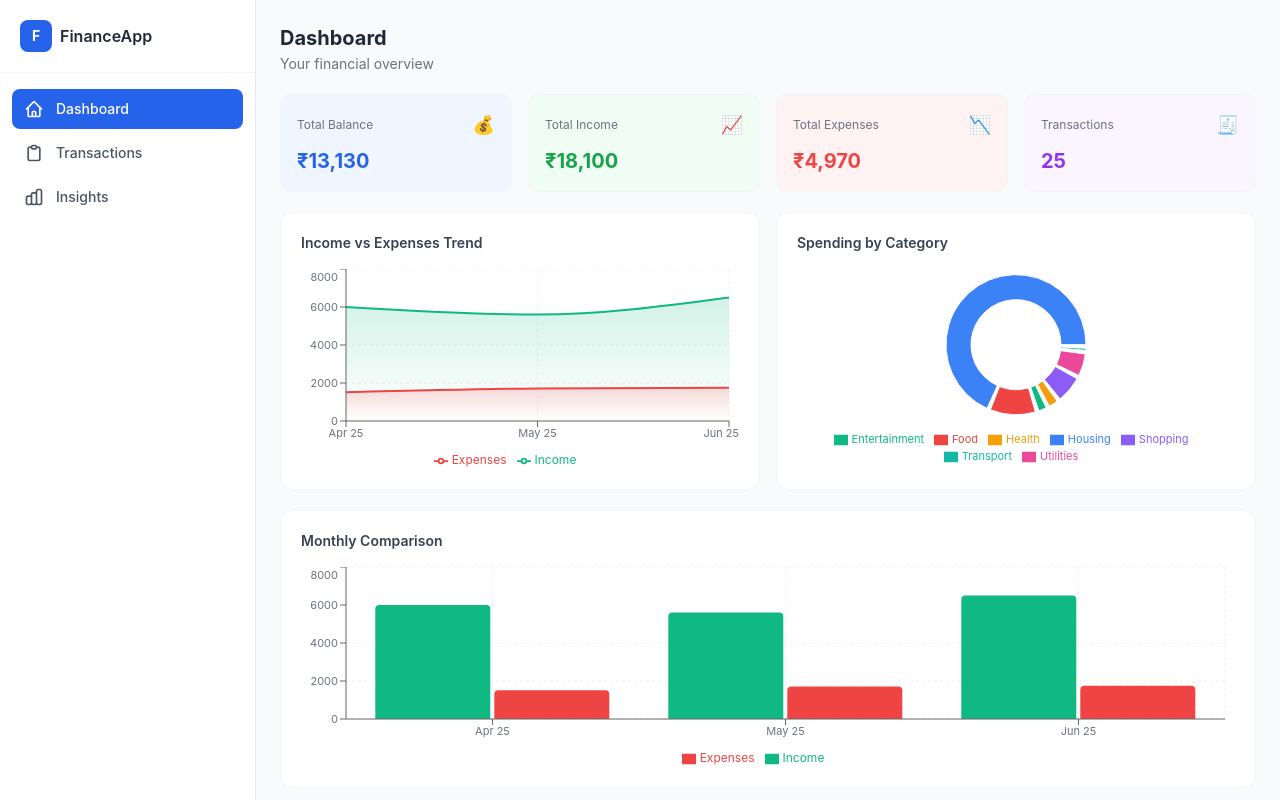
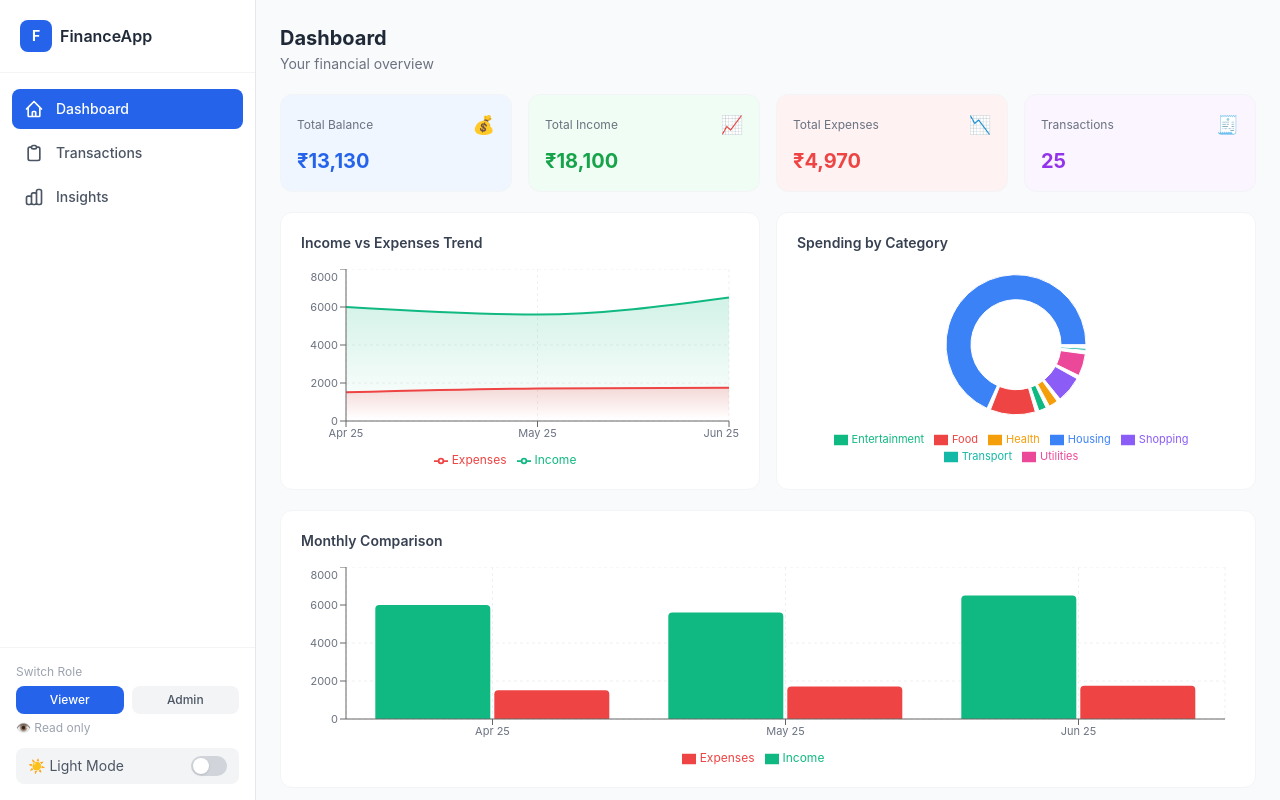
Before and after one commit to rakeshkumar1506/Zorvyn_Assignment, a React (Create React App) app: page / in a window 1280 px wide. Shown: the top 800 px of the page. Built offline with nearby package versions, Linux system fonts and the light colour scheme.

Commit message:
fix: make sidebar sticky so role and dark mode buttons stay visible while scrolling

```diff
--- a/src/App.js
+++ b/src/App.js
@@ -36,7 +36,7 @@ function App() {
         )}
 
         {/* Main content */}
-        <div className="flex-1 flex flex-col min-w-0">
+      <div className="flex-1 flex flex-col min-w-0 lg:overflow-y-auto lg:h-screen">
 
           {/* Mobile topbar */}
           <header className="lg:hidden bg-white dark:bg-gray-900 border-b border-gray-200 dark:border-gray-800 px-4 py-3 flex items-center justify-between">
--- a/src/components/Sidebar.jsx
+++ b/src/components/Sidebar.jsx
@@ -33,9 +33,9 @@ function Sidebar({ activePage, setActivePage, sidebarOpen, setSidebarOpen }) {
 
   return (
     <aside className={`
-      fixed lg:static inset-y-0 left-0 z-30
+      fixed lg:sticky lg:top-0 lg:h-screen inset-y-0 left-0 z-30
       w-64 bg-white dark:bg-gray-900 border-r border-gray-200 dark:border-gray-800
-      flex flex-col
+      flex flex-col flex-shrink-0
       transform transition-transform duration-200 ease-in-out
       ${sidebarOpen ? "translate-x-0" : "-translate-x-full lg:translate-x-0"}
     `}>
```
